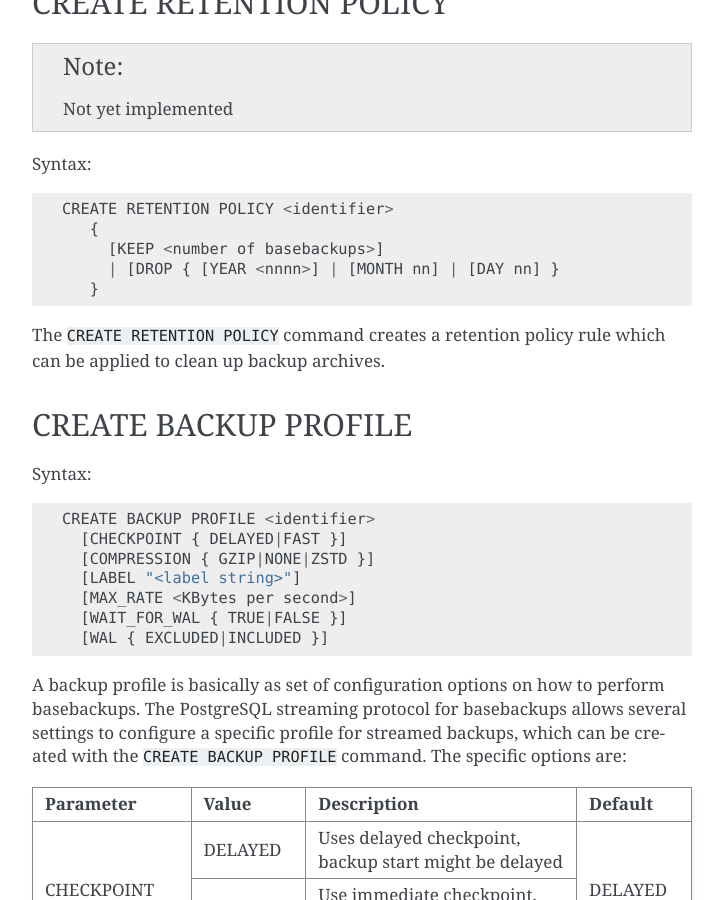
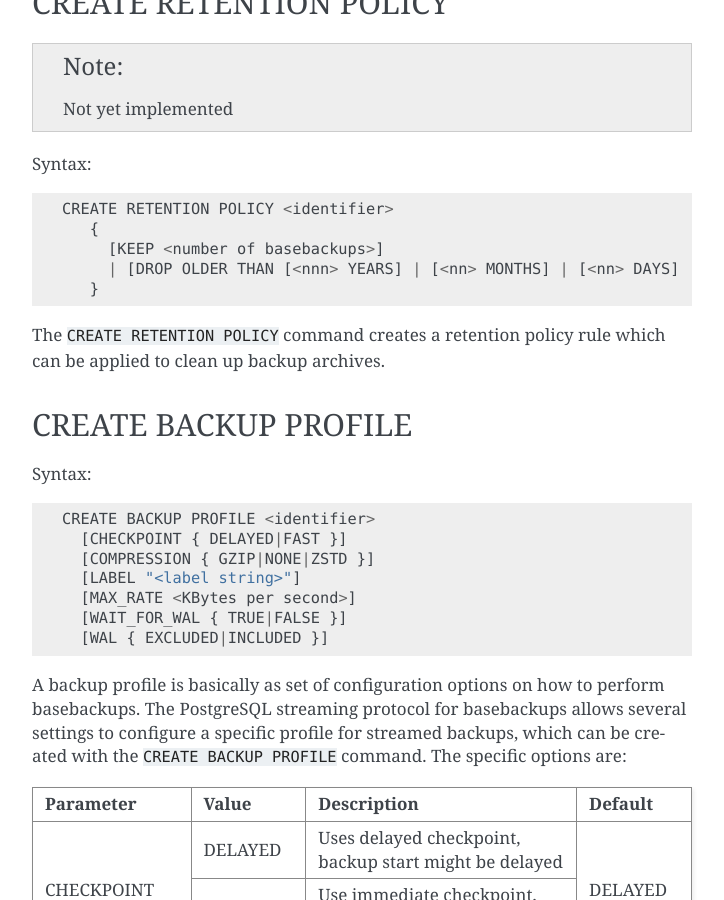
Before and after one commit to credativ/pg_backup_ctl-plus, a Sphinx documentation site: the page built from resources/reference/source/commandref.rst, in a window 1280 px wide and 900 px high, scrolled down 1385 px. Shown: the whole window, without its empty margins (388-1112 px from the left). Built offline with Sphinx 7.4.7, drawn with Linux system fonts in a browser that asks for light colours.

Commit message:
Slight refinement of planned CREATE RETENTION POLICY syntax.

```diff
--- a/resources/reference/source/commandref.rst
+++ b/resources/reference/source/commandref.rst
@@ -63,7 +63,7 @@ Syntax::
   CREATE RETENTION POLICY <identifier>
      {
        [KEEP <number of basebackups>]
-       | [DROP { [YEAR <nnnn>] | [MONTH nn] | [DAY nn] }
+       | [DROP OLDER THAN [<nnn> YEARS] | [<nn> MONTHS] | [<nn> DAYS]
      }
 
 The ``CREATE RETENTION POLICY`` command creates a retention policy
```
